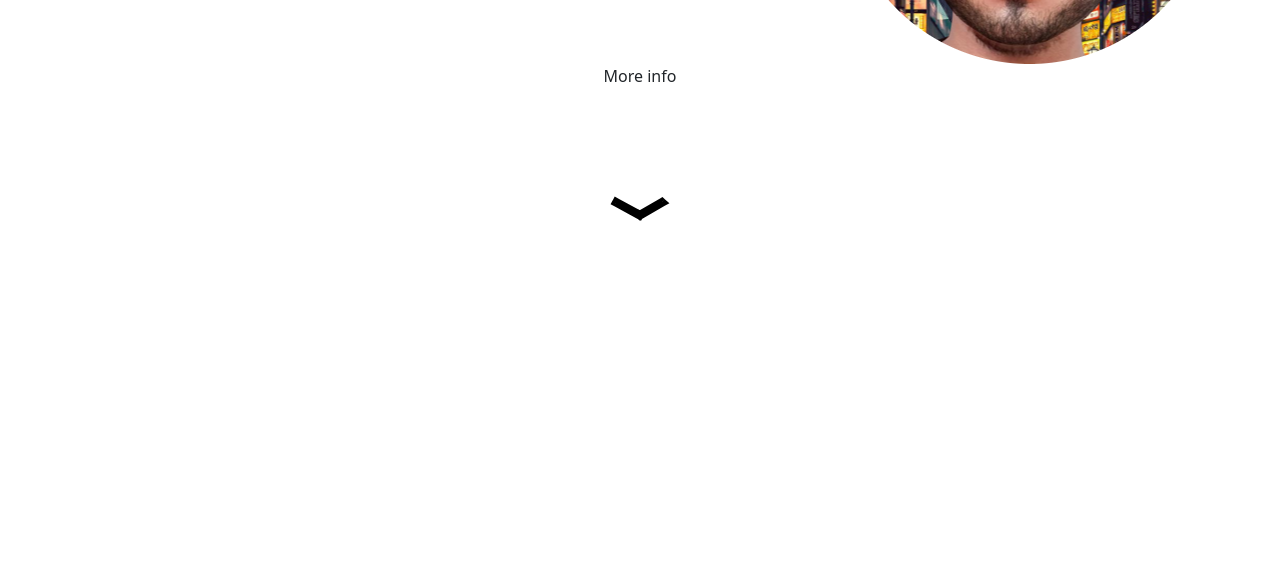
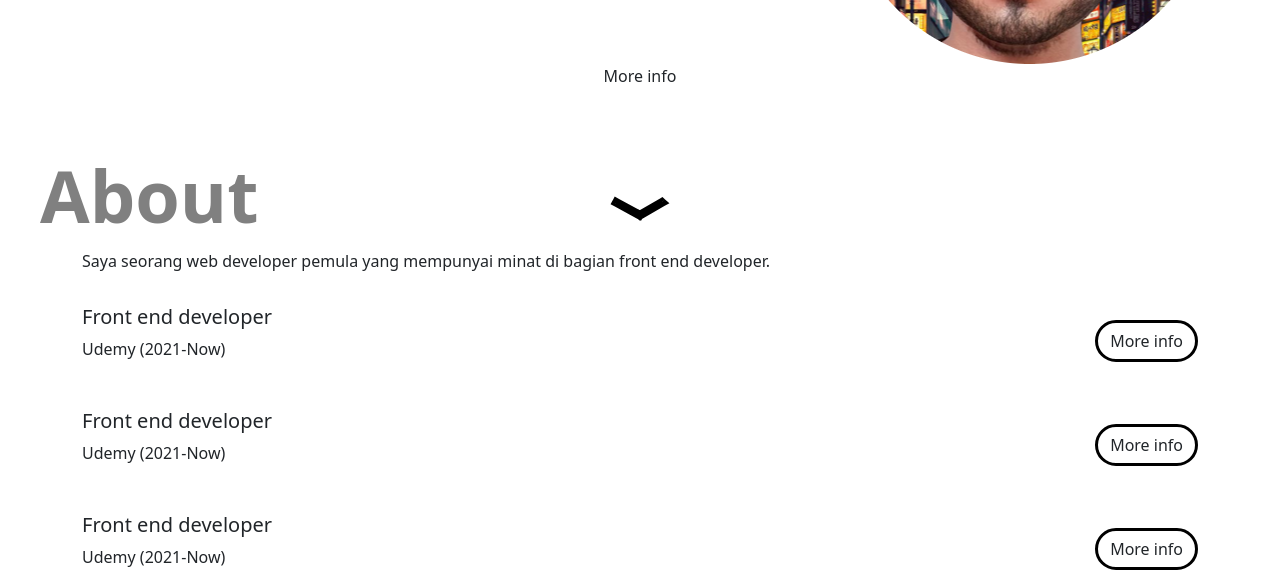
Before and after one commit to haerulrhmn03/portfolio, a plain HTML site: page index.html in a window 1280 px wide. Shown: the part 501-1086 px from the top of the page. Before the commit the page ends 800 px from the top, so only its background shows below. Drawn offline with nearby package versions, Linux system fonts and the light colour scheme.

Commit message:
add about

```diff
--- a/index.html
+++ b/index.html
@@ -47,9 +47,45 @@
             <img id="arrow" class="mt-2" src="images/arrow.svg" alt="arrow">
         </div>
     </section>
-    <script src="https://cdn.jsdelivr.net/npm/@popperjs/core@2.11.6/dist/umd/popper.min.js" integrity="sha384-oBqDVmMz9ATKxIep9tiCxS/  Z9fNfEXiDAYTujMAeBAsjFuCZSmKbSSUnQlmh/jp3" crossorigin="anonymous"></script>
-    <script src="https://cdn.jsdelivr.net/npm/bootstrap@5.3.0-alpha1/dist/js/bootstrap.min.js"  integrity="sha384-mQ93GR66B00ZXjt0YO5KlohRA5SY2XofN4zfuZxLkoj1gXtW8ANNCe9d5Y3eG5eD" crossorigin="anonymous"></script>
-    <script src="https://code.jquery.com/jquery-3.6.3.min.js" integrity="sha256-pvPw+upLPUjgMXY0G+8O0xUf+/Im1MZjXxxgOcBQBXU=" crossorigin="anonymous"></script>
+    <section id="about" class="about container">
+        <p>Saya seorang web developer pemula yang mempunyai minat di bagian front end developer.</p>
+        <div class="about-exp">
+            <div class="about-exp-item">
+                <div class="about-exp-item-header">
+                    <div>
+                        <h5>Front end developer</h5>
+                        <p>Udemy (2021-Now)</p>
+                    </div>
+                    <button class="btn button" onclick="toggleDetail(event)">More info</button>
+                </div>
+                <p class="about-exp-item-detail">front end developer adalah mereka yang memiliki tanggung jawab dalam menghubungkan suatu situs website ataupun aplikasi dengan para penggunanya. Mereka akan membuat gambar, tombol, teks, dan juga menu serta interaksi antar setiap situs atau aplikasi dengan para pengguna.</p>
+            </div>
+            <div class="about-exp-item">
+                <div class="about-exp-item-header">
+                    <div>
+                        <h5>Front end developer</h5>
+                        <p>Udemy (2021-Now)</p>
+                    </div>
+                    <button class="btn button" onclick="toggleDetail(event)">More info</button>
+                </div>
+                <p class="about-exp-item-detail">front end developer adalah mereka yang memiliki tanggung jawab dalam menghubungkan suatu situs website ataupun aplikasi dengan para penggunanya. Mereka akan membuat gambar, tombol, teks, dan juga menu serta interaksi antar setiap situs atau aplikasi dengan para pengguna.</p>
+            </div>
+            <div class="about-exp-item">
+                <div class="about-exp-item-header">
+                    <div>
+                        <h5>Front end developer</h5>
+                        <p>Udemy (2021-Now)</p>
+                    </div>
+                    <button class="btn button" onclick="toggleDetail(event)">More info</button>
+                </div>
+                <p class="about-exp-item-detail">front end developer adalah mereka yang memiliki tanggung jawab dalam menghubungkan suatu situs website ataupun aplikasi dengan para penggunanya. Mereka akan membuat gambar, tombol, teks, dan juga menu serta interaksi antar setiap situs atau aplikasi dengan para pengguna.</p>
+            </div>
+        </div>
+    </section>
+    <script src="https://cdn.jsdelivr.net/npm/@popperjs/core@2.11.6/dist/umd/popper.min.js" integrity="sha384-oBqDVmMz9ATKxIep9tiCxS/Z9fNfEXiDAYTujMAeBAsjFuCZSmKbSSUnQlmh/jp3" crossorigin="anonymous"></script>
+<script src="https://cdn.jsdelivr.net/npm/bootstrap@5.3.0-alpha1/dist/js/bootstrap.min.js" integrity="sha384-mQ93GR66B00ZXjt0YO5KlohRA5SY2XofN4zfuZxLkoj1gXtW8ANNCe9d5Y3eG5eD" crossorigin="anonymous"></script>
+<script src="https://code.jquery.com/jquery-3.6.3.js" integrity="sha256-nQLuAZGRRcILA+6dMBOvcRh5Pe310sBpanc6+QBmyVM=" crossorigin="anonymous"></script>
+<script src="https://code.jquery.com/jquery-3.6.3.min.js" integrity="sha256-pvPw+upLPUjgMXY0G+8O0xUf+/Im1MZjXxxgOcBQBXU=" crossorigin="anonymous"></script>
     <script src="main.js"></script>
 </body>
 </html>
--- a/main.js
+++ b/main.js
@@ -0,0 +1,16 @@
+function toggleDetail(e) {
+    const target = $(e.target)
+
+    if($(target).hasClass("active")) {
+        $(target).html("More info").removeClass("active")
+    } else{
+        $(target).html("Less info").addClass("active")
+    }
+
+    const item = $(target).parents(".about-exp-item")
+
+    const detail = $(item).children(".about-exp-item-detail")
+
+    $(detail).slideToggle()
+
+}
--- a/style.css
+++ b/style.css
@@ -1,5 +1,18 @@
 section {
     padding-top: 128px;
+    position: relative;
+}
+
+section::before {
+    z-index: -1;
+    content: '';
+    font-size: 72px;
+    color: grey;
+    opacity: 0,25;
+    position: absolute;
+    font-weight: 700;
+    top: 20px;
+    left: -30px;
 }
 
 .btn.button {
@@ -7,7 +20,7 @@ section {
     border-radius: 24px;
 }
 
-.btn.button:hover {
+.btn.button:hover, .btn.button.active {
     border: 3px solid black;
     background-color: black;
     color: white;
@@ -35,6 +48,26 @@ section {
     animation: 2s upDown infinite;
 }
 
+.about::before {
+    content: 'About';
+}
+
+.about-exp-item {
+    margin-top: 32px;
+}
+
+.about-exp-item-header {
+    display: flex;
+    align-items: center;
+    justify-content: space-between;
+
+}
+
+.about-exp-item-detail {
+    display: none;
+}
+
+
 @keyframes upDown {
     0% {
         transform: translateY(0);
```
